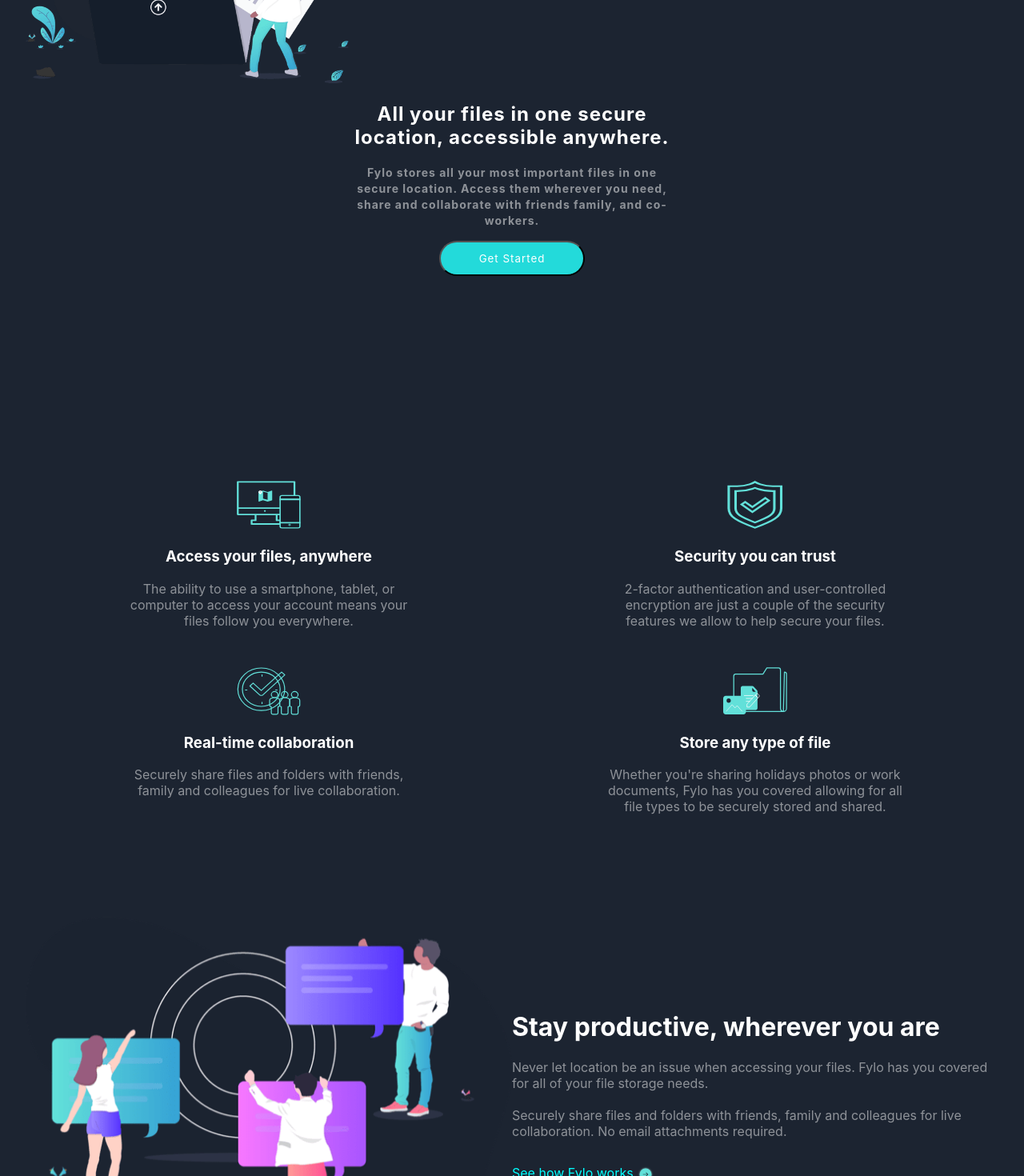
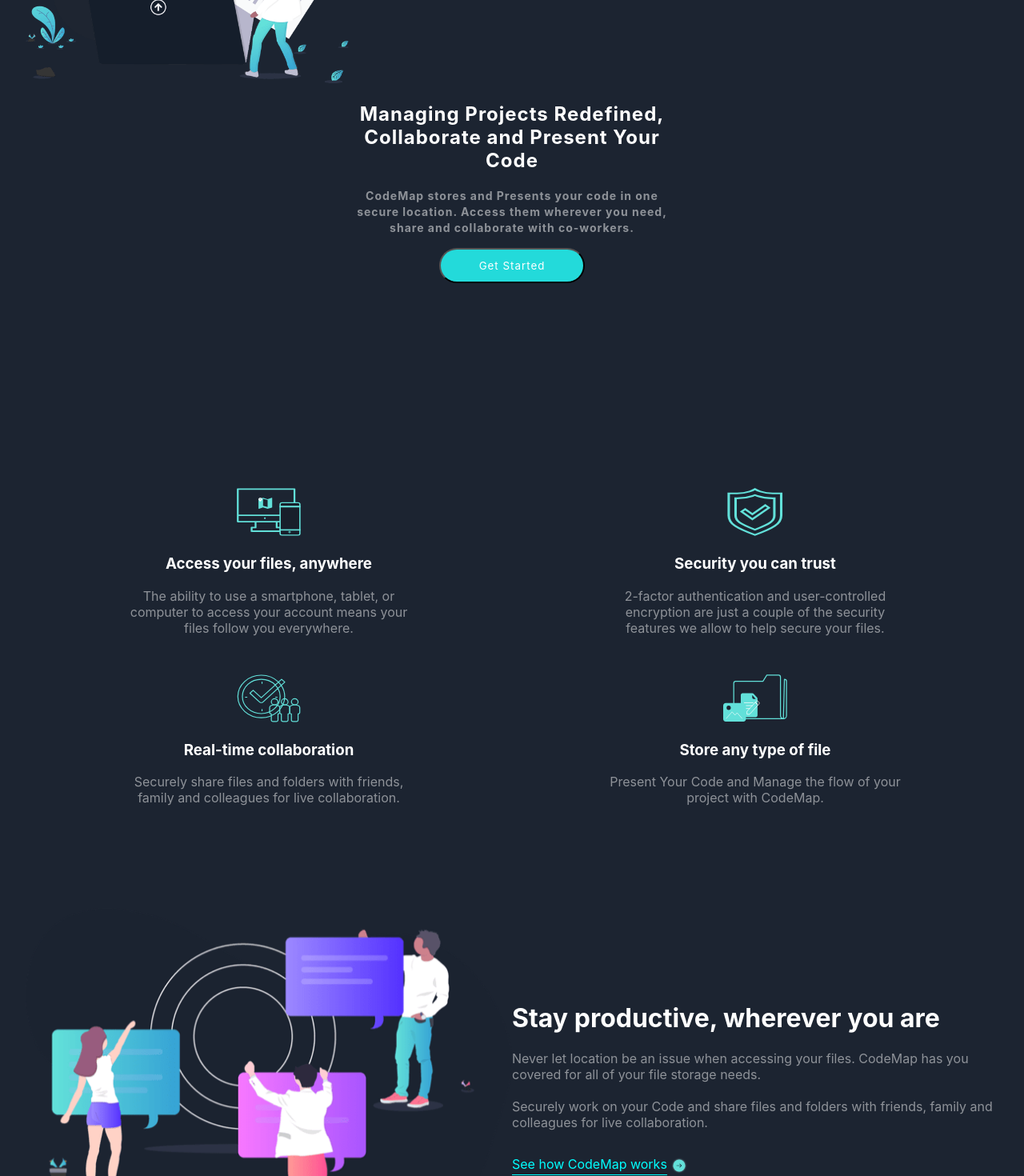
Before and after one commit to k0hei2025/code-map, a Next.js app: page / in a window 1280 px wide. Shown: the part 320-1790 px from the top of the page at 80% size. Built offline with nearby package versions, Linux system fonts and the light colour scheme.

Commit message:
design-completed

```diff
--- a/UX/frontPage.jsx
+++ b/UX/frontPage.jsx
@@ -37,10 +37,10 @@
 
                                                 <Grid container  >
                                                 <Grid xs={6} md={4} ></Grid>
-                                               <Grid xs={12} md={4} > <h2 style={{color:'white',letterSpacing:'1px'}}>  All your files in one secure location, accessible anywhere.</h2>
+                                               <Grid xs={12} md={4} > <h2 style={{color:'white',letterSpacing:'1px'}}>Managing Projects Redefined, Collaborate and Present Your Code</h2>
 
-       <b style={{color:'rgba(255,255,255,0.5)',fontweight:'lighter',letterSpacing:'1px',fontSize:'14px'}}>Fylo stores all your most important files in one secure location. Access them wherever
-  you need, share and collaborate with friends family, and co-workers.</b>
+       <b style={{color:'rgba(255,255,255,0.5)',fontweight:'lighter',letterSpacing:'1px',fontSize:'14px'}}>CodeMap stores and Presents your code in one secure location. Access them wherever
+  you need, share and collaborate with co-workers.</b>
 
 
                                                 </Grid>
@@ -96,8 +96,7 @@
                                 <Image src={anyFileIcon} height={60 } width={80} />
                                 <h3 style={{color:'white'}}><b> Store any type of file </b></h3>
                                 <p style={{color:'rgba(255,255,255,0.5)'}}>
-  Whether you're sharing holidays photos or work documents, Fylo has you covered allowing for all
-  file types to be securely stored and shared.
+  Present Your Code and Manage the flow of your project with CodeMap.
                                    </p>
                                 </Grid>
                                   <Grid container className={classes.productive}>
@@ -109,13 +108,12 @@
                                   <Grid md={6} xs={12}  className={classes.productive}>
                                   <h1 style={{color:'white'}}> <b> Stay productive, wherever you are </b> </h1>
 
-                 <p style={{color:'rgba(255,255,255,0.5)'}}>Never let location be an issue when accessing your files. Fylo has you covered for all of your file
+                 <p style={{color:'rgba(255,255,255,0.5)'}}>Never let location be an issue when accessing your files. CodeMap has you covered for all of your file
   storage needs. <br />
                  <br/>
-  Securely share files and folders with friends, family and colleagues for live collaboration. No email
-  attachments required. <br /></p>
+  Securely work on your Code and share files and folders with friends, family and colleagues for live collaboration.<br /></p>
    <a href="" style={{display:'flex',alignItems:'center'}}>
-   <p className={classes.text} >See how Fylo works</p> <Image src={leftArrow} width={20} height={20}/>  </a>
+   <p className={classes.text} >See how CodeMap works</p> <Image src={leftArrow} width={20} height={20}/>  </a>
 </Grid>
 
                                   </Grid>
--- a/components/AddFile/AddFile.module.css
+++ b/components/AddFile/AddFile.module.css
@@ -1,7 +1,14 @@
 .enclosingaddFilediv{
-    background-color: white;
+    /* background-color: white;
     margin: 20px;
-    padding: 5px 0;
+    padding: 5px 0; */
+    padding: 1.5rem 3rem;
+border: .1rem;
+border-style:inset;
+border-color: rgb(78, 78, 78);
+border-radius: .5rem;
+min-width: 500px;
+margin: 1rem;
 }
 
 .addFile-div{
--- a/components/Box.js
+++ b/components/Box.js
@@ -27,7 +27,7 @@
           >
             <legend>
               {val.sideBarObject.containerName}
-              <RemoveCircleOutlineIcon onClick={()=>{
+              <RemoveCircleOutlineIcon style={{color:'red',marginLeft:'5px',transform:'translateY(5px)'}} onClick={()=>{
                 dispatch(addComponentActions.removeComponent({val}))
                 // console.log(new Date().getTime())
               }} />
--- a/pages/Authentication/index.jsx
+++ b/pages/Authentication/index.jsx
@@ -6,7 +6,7 @@
 export default function index() {
                return (
                               <Fragment>
-                            <Navigation/>
+                            {/* <Navigation/> */}
                               <Auth/>
                               </Fragment>
                )
```
Also changed, not shown: components/AddFile/AddFile.jsx (+2 -10 lines), pages/projectFiles/index.js (+8 -29 lines), pages/projectFiles/project.module.css (+8 -0 lines).
